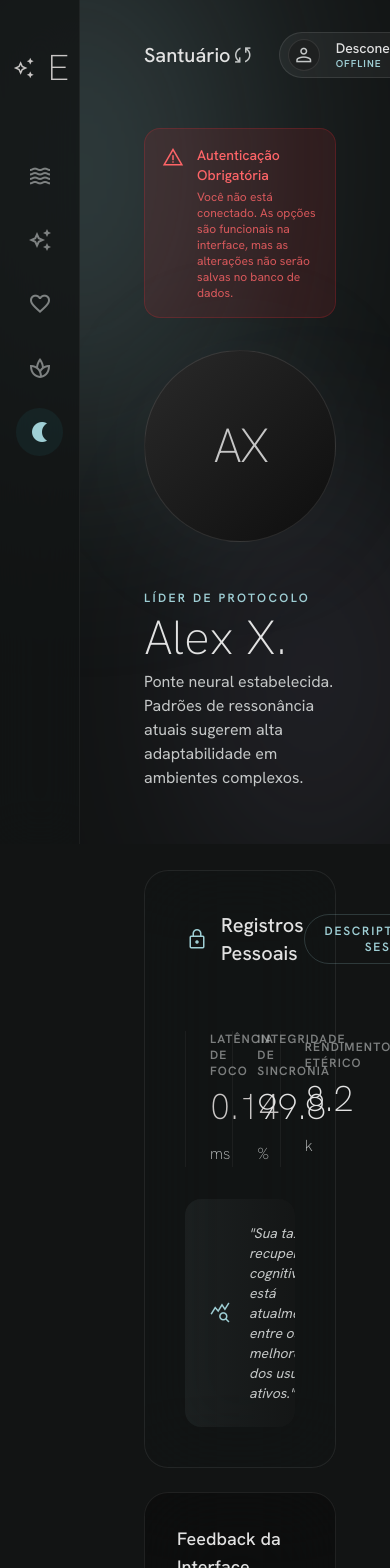
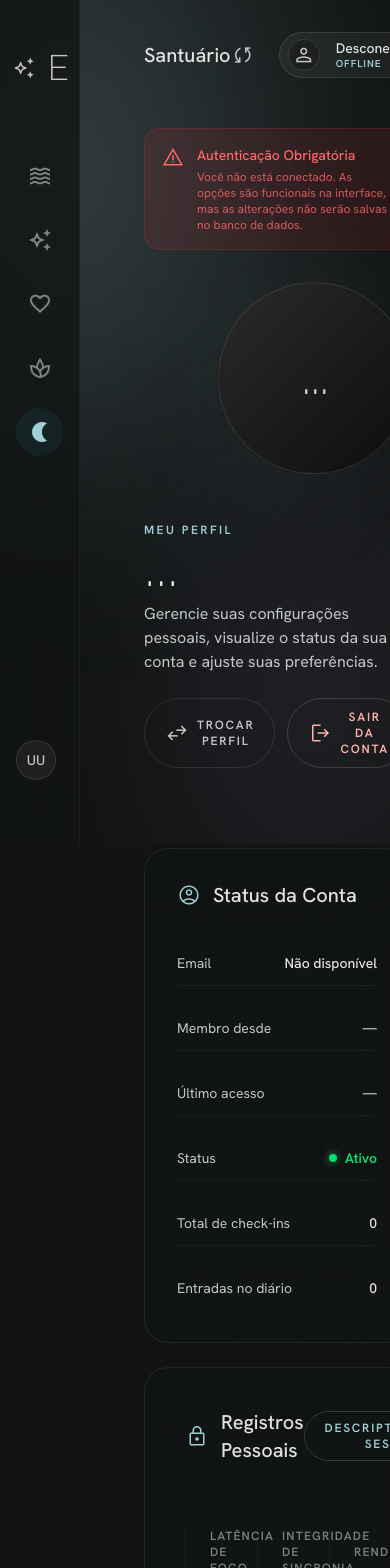
Before and after one commit to benramosetec16/Echomind, a Next.js app: page /dashboard/profile in a window 390 px wide. Shown: the top 1568 px of the page. Built offline with nearby package versions, Linux system fonts and the light colour scheme; no server answers.

Commit message:
commit 15

```diff
--- a/app/components/Sidebar.tsx
+++ b/app/components/Sidebar.tsx
@@ -1,6 +1,6 @@
 'use client';
 
-import { usePathname } from 'next/navigation';
+import { usePathname, useRouter } from 'next/navigation';
 import Link from 'next/link';
 import { useState, useEffect } from 'react';
 import { createClient } from '../../utils/supabase/client';
@@ -15,6 +15,7 @@ const navItems = [
 
 export default function Sidebar() {
   const pathname = usePathname();
+  const router = useRouter();
   const [userName, setUserName] = useState<string | null>(null);
   const [userInitials, setUserInitials] = useState<string>('UU');
   const supabase = createClient();
@@ -23,13 +24,18 @@ export default function Sidebar() {
     const fetchUser = async () => {
       const { data: { user } } = await supabase.auth.getUser();
       if (user) {
-        const name = user.user_metadata?.full_name || user.email?.split('@')[0] || 'Viajante';
+        const name = user.user_metadata?.full_name || user.email?.split('@')[0] || 'Usuário';
         setUserName(name);
         setUserInitials(name.substring(0, 2).toUpperCase());
       }
     };
     fetchUser();
   }, [supabase]);
+
+  const handleLogout = async () => {
+    await supabase.auth.signOut();
+    router.push('/login');
+  };
 
   return (
     <nav className="fixed left-0 top-0 h-full w-20 hover:w-64 transition-all duration-500 ease-in-out z-50 bg-background/80 backdrop-blur-xl border-r border-white/5 flex flex-col items-center py-8 gap-6 overflow-hidden group">
@@ -67,16 +73,29 @@ export default function Sidebar() {
         })}
       </div>
 
-      <div className="mt-auto mb-8 w-full px-4 flex justify-center group-hover:justify-start group-hover:px-6 transition-all">
-        <div className="flex items-center gap-4">
+      <div className="mt-auto mb-8 w-full px-4 flex flex-col gap-3">
+        {/* User Info */}
+        <div className="flex items-center gap-4 group-hover:px-2 transition-all">
           <div className="w-10 h-10 rounded-full border border-white/10 overflow-hidden flex-shrink-0 bg-surface-container flex items-center justify-center">
              <span className="font-sans text-sm font-medium text-on-surface-variant">{userInitials}</span>
           </div>
           <div className="flex flex-col opacity-0 group-hover:opacity-100 transition-opacity whitespace-nowrap">
             <span className="font-sans text-sm text-on-surface font-semibold">{userName || '...'}</span>
-            <span className="text-[10px] text-on-surface-variant uppercase tracking-widest">Ressonância: 98%</span>
+            <span className="text-[10px] text-green-400 uppercase tracking-widest font-semibold flex items-center gap-1">
+              <span className="w-1.5 h-1.5 rounded-full bg-green-400 inline-block"></span>
+              Online
+            </span>
           </div>
         </div>
+
+        {/* Logout button - only visible on hover */}
+        <button
+          onClick={handleLogout}
+          className="hidden group-hover:flex items-center gap-3 py-2.5 px-3 rounded-full text-on-surface-variant opacity-60 hover:text-error hover:opacity-100 hover:bg-error/10 transition-all duration-300"
+        >
+          <span className="material-symbols-outlined text-xl flex-shrink-0">logout</span>
+          <span className="font-sans text-sm tracking-wide whitespace-nowrap">Sair</span>
+        </button>
       </div>
     </nav>
   );
--- a/app/dashboard/profile/page.tsx
+++ b/app/dashboard/profile/page.tsx
@@ -5,13 +5,20 @@ import { motion } from 'framer-motion';
 import TopBar from '../../components/TopBar';
 import PageTransition from '../../components/PageTransition';
 import { createClient } from '../../../utils/supabase/client';
+import { useRouter } from 'next/navigation';
 
 export default function ProfilePage() {
   const supabase = createClient();
+  const router = useRouter();
   const [loading, setLoading] = useState(true);
   const [userId, setUserId] = useState<string | null>(null);
-  const [userName, setUserName] = useState<string>('Alex X.');
-  const [userInitials, setUserInitials] = useState<string>('AX');
+
+  // User data from auth
+  const [userName, setUserName] = useState<string>('...');
+  const [userInitials, setUserInitials] = useState<string>('...');
+  const [userEmail, setUserEmail] = useState<string>('');
+  const [userCreatedAt, setUserCreatedAt] = useState<string>('');
+  const [lastSignIn, setLastSignIn] = useState<string>('');
 
   // Form State
   const [hapticIntensity, setHapticIntensity] = useState(75);
@@ -21,8 +28,12 @@ export default function ProfilePage() {
   const [aethericProxy, setAethericProxy] = useState(true);
   const [localArchiving, setLocalArchiving] = useState(false);
 
-  // Mock metrics for display
+  // Metrics
   const [metrics, setMetrics] = useState({ focusLatency: 0.14, syncIntegrity: 99.8, aethericYield: 8.2 });
+
+  // Stats
+  const [totalCheckins, setTotalCheckins] = useState(0);
+  const [totalJournalEntries, setTotalJournalEntries] = useState(0);
 
   useEffect(() => {
     async function loadProfile() {
@@ -31,10 +42,24 @@ export default function ProfilePage() {
 
         if (session?.user) {
           setUserId(session.user.id);
-          const name = session.user.user_metadata?.full_name || session.user.email?.split('@')[0] || 'Líder';
+          const name = session.user.user_metadata?.full_name || session.user.email?.split('@')[0] || 'Usuário';
           setUserName(name);
           setUserInitials(name.substring(0, 2).toUpperCase());
+          setUserEmail(session.user.email || '');
 
+          // Format dates
+          if (session.user.created_at) {
+            setUserCreatedAt(new Date(session.user.created_at).toLocaleDateString('pt-BR', {
+              day: '2-digit', month: 'long', year: 'numeric'
+            }));
+          }
+          if (session.user.last_sign_in_at) {
+            setLastSignIn(new Date(session.user.last_sign_in_at).toLocaleDateString('pt-BR', {
+              day: '2-digit', month: 'long', year: 'numeric', hour: '2-digit', minute: '2-digit'
+            }));
+          }
+
+          // Load profile settings
           const { data, error } = await supabase
             .from('profiles')
             .select('*')
@@ -55,13 +80,23 @@ export default function ProfilePage() {
                aethericYield: data.aetheric_yield ?? 8.2,
             });
           } else if (error && error.code !== 'PGRST116') {
-            console.error("Error loading profile:", error.message);
+            console.error("Erro ao carregar perfil:", error.message);
           }
+
+          // Load stats
+          const [checkinsRes, journalRes] = await Promise.all([
+            supabase.from('emotional_checkins').select('id', { count: 'exact', head: true }).eq('user_id', session.user.id),
+            supabase.from('aetheric_journal').select('id', { count: 'exact', head: true }).eq('user_id', session.user.id),
+          ]);
+
+          setTotalCheckins(checkinsRes.count ?? 0);
+          setTotalJournalEntries(journalRes.count ?? 0);
+
         } else {
-          console.warn("No active session found. Changes will only be local.");
+          console.warn("Nenhuma sessão ativa encontrada.");
         }
       } catch (err) {
-        console.error("Unexpected error loading profile:", err);
+        console.error("Erro inesperado ao carregar perfil:", err);
       } finally {
         setLoading(false);
       }
@@ -70,10 +105,7 @@ export default function ProfilePage() {
   }, []);
 
   const updateProfile = async (updates: any) => {
-    if (!userId) {
-      console.log("Local state updated. Log in to sync with Supabase:", updates);
-      return;
-    }
+    if (!userId) return;
 
     const { error } = await supabase
       .from('profiles')
@@ -81,7 +113,7 @@ export default function ProfilePage() {
       .eq('id', userId);
 
     if (error) {
-      console.error("Error updating profile:", error.message);
+      console.error("Erro ao atualizar perfil:", error.message);
     }
   };
 
@@ -117,6 +149,16 @@ export default function ProfilePage() {
     const val = !localArchiving;
     setLocalArchiving(val);
     updateProfile({ local_archiving: val });
+  };
+
+  const handleLogout = async () => {
+    await supabase.auth.signOut();
+    router.push('/login');
+  };
+
+  const handleSwitchProfile = async () => {
+    await supabase.auth.signOut();
+    router.push('/login');
   };
 
   if (loading) {
@@ -157,23 +199,83 @@ export default function ProfilePage() {
                 </div>
               </div>
 
-              <div className="pb-4">
-                <span className="text-xs font-semibold text-secondary uppercase tracking-[0.2em] mb-2 block">Líder de Protocolo</span>
+              <div className="pb-4 flex-1">
+                <span className="text-xs font-semibold text-secondary uppercase tracking-[0.2em] mb-2 block">Meu Perfil</span>
                 <h1 className="text-5xl font-light text-on-surface mb-2">{userName}</h1>
-                <p className="text-on-surface-variant max-w-md">
-                  Ponte neural estabelecida. Padrões de ressonância atuais sugerem alta adaptabilidade em ambientes complexos.
+                <p className="text-on-surface-variant max-w-md mb-6">
+                  Gerencie suas configurações pessoais, visualize o status da sua conta e ajuste suas preferências.
                 </p>
+                <div className="flex gap-3">
+                  <button
+                    onClick={handleSwitchProfile}
+                    className="px-5 py-2.5 rounded-full border border-white/10 text-on-surface-variant text-xs uppercase tracking-[0.15em] font-semibold hover:bg-white/5 hover:border-white/20 transition-all flex items-center gap-2"
+                  >
+                    <span className="material-symbols-outlined text-sm">swap_horiz</span>
+                    Trocar Perfil
+                  </button>
+                  <button
+                    onClick={handleLogout}
+                    className="px-5 py-2.5 rounded-full border border-error/20 text-error text-xs uppercase tracking-[0.15em] font-semibold hover:bg-error/10 hover:border-error/40 transition-all flex items-center gap-2"
+                  >
+                    <span className="material-symbols-outlined text-sm">logout</span>
+                    Sair da Conta
+                  </button>
+                </div>
               </div>
             </motion.div>
 
             {/* Bento Grid */}
             <div className="grid grid-cols-1 lg:grid-cols-12 gap-6">
+
+              {/* Account Status Card */}
+              <motion.div
+                initial={{ opacity: 0, y: 20 }}
+                animate={{ opacity: 1, y: 0 }}
+                transition={{ delay: 0.05 }}
+                className="lg:col-span-5 aetheric-glass rounded-3xl p-8"
+              >
+                <div className="flex items-center gap-3 mb-8">
+                  <span className="material-symbols-outlined text-secondary">account_circle</span>
+                  <h3 className="text-xl font-medium text-on-surface">Status da Conta</h3>
+                </div>
+
+                <div className="flex flex-col gap-5">
+                  <div className="flex justify-between items-center py-3 border-b border-white/5">
+                    <span className="text-sm text-on-surface-variant">Email</span>
+                    <span className="text-sm text-on-surface font-medium">{userEmail || 'Não disponível'}</span>
+                  </div>
+                  <div className="flex justify-between items-center py-3 border-b border-white/5">
+                    <span className="text-sm text-on-surface-variant">Membro desde</span>
+                    <span className="text-sm text-on-surface font-medium">{userCreatedAt || '—'}</span>
+                  </div>
+                  <div className="flex justify-between items-center py-3 border-b border-white/5">
+                    <span className="text-sm text-on-surface-variant">Último acesso</span>
+                    <span className="text-sm text-on-surface font-medium">{lastSignIn || '—'}</span>
+                  </div>
+                  <div className="flex justify-between items-center py-3 border-b border-white/5">
+                    <span className="text-sm text-on-surface-variant">Status</span>
+                    <span className="flex items-center gap-2">
+                      <div className="w-2 h-2 rounded-full bg-green-400 shadow-[0_0_8px_rgba(74,222,128,0.6)]"></div>
+                      <span className="text-sm text-green-400 font-semibold">Ativo</span>
+                    </span>
+                  </div>
+                  <div className="flex justify-between items-center py-3 border-b border-white/5">
+                    <span className="text-sm text-on-surface-variant">Total de check-ins</span>
+                    <span className="text-sm text-on-surface font-medium">{totalCheckins}</span>
+                  </div>
+                  <div className="flex justify-between items-center py-3">
+                    <span className="text-sm text-on-surface-variant">Entradas no diário</span>
+                    <span className="text-sm text-on-surface font-medium">{totalJournalEntries}</span>
+                  </div>
+                </div>
+              </motion.div>
+
               {/* Personal Records */}
               <motion.div
                 initial={{ opacity: 0, y: 20 }}
                 animate={{ opacity: 1, y: 0 }}
                 transition={{ delay: 0.1 }}
-                className="lg:col-span-8 aetheric-glass rounded-3xl p-10 flex flex-col min-h-[400px]"
+                className="lg:col-span-7 aetheric-glass rounded-3xl p-10 flex flex-col min-h-[400px]"
               >
                 <div className="flex justify-between items-center mb-12">
                   <div className="flex items-center gap-3">
@@ -197,7 +299,7 @@ export default function ProfilePage() {
                   </div>
 
                   <div className="border-l border-white/5 pl-6 flex flex-col justify-center">
-                    <span className="text-xs uppercase tracking-[0.1em] text-on-surface-variant opacity-60 mb-2 font-semibold">Rendimento Etérico</span>
+                    <span className="text-xs uppercase tracking-[0.1em] text-on-surface-variant opacity-60 mb-2 font-semibold">Rendimento</span>
                     <div className="text-4xl font-extralight text-on-surface">{metrics.aethericYield} <span className="text-base text-on-surface-variant">k</span></div>
                   </div>
                 </div>
@@ -274,14 +376,14 @@ export default function ProfilePage() {
                 initial={{ opacity: 0, y: 20 }}
                 animate={{ opacity: 1, y: 0 }}
                 transition={{ delay: 0.3 }}
-                className="lg:col-span-12 glass-panel rounded-3xl p-8"
+                className="lg:col-span-8 glass-panel rounded-3xl p-8"
               >
                 <div className="flex items-center gap-3 mb-8">
                   <span className="material-symbols-outlined text-on-surface-variant">fingerprint</span>
                   <h3 className="text-xl font-medium text-on-surface">Protocolos de Privacidade</h3>
                 </div>
 
-                <div className="grid grid-cols-1 md:grid-cols-2 lg:grid-cols-4 gap-6">
+                <div className="grid grid-cols-1 md:grid-cols-2 gap-6">
                   {/* Ghost Mode */}
                   <div
                     onClick={toggleGhostMode}
--- a/app/layout.tsx
+++ b/app/layout.tsx
@@ -9,8 +9,8 @@ const hankenGrotesk = Hanken_Grotesk({
 });
 
 export const metadata: Metadata = {
-  title: "EchoMind | Neural Emotional Intelligence",
-  description: "Your emotional ecosystem, powered by aetheric intelligence. Monitor, reflect, and optimize your mental resonance.",
+  title: "EchoMind | Inteligência Emocional",
+  description: "Seu ecossistema emocional inteligente. Monitore, reflita e otimize seu bem-estar mental com análises práticas de IA.",
 };
 
 export default function RootLayout({
@@ -19,7 +19,7 @@ export default function RootLayout({
   children: React.ReactNode;
 }>) {
   return (
-    <html lang="en" className={`${hankenGrotesk.variable} dark antialiased`}>
+    <html lang="pt-BR" className={`${hankenGrotesk.variable} dark antialiased`}>
       <head>
         <link href="https://fonts.googleapis.com/css2?family=Material+Symbols+Outlined:wght,FILL@100..700,0..1&display=swap" rel="stylesheet" />
       </head>
--- a/app/login/actions.ts
+++ b/app/login/actions.ts
@@ -11,7 +11,7 @@ export async function login(formData: FormData) {
   const password = formData.get('password') as string
 
   if (!email || !password) {
-    return { error: 'Identity and Keyphrase are required' }
+    return { error: 'Email e senha são obrigatórios' }
   }
 
   const { error } = await supabase.auth.signInWithPassword({
@@ -35,7 +35,7 @@ export async function signup(formData: FormData) {
   const fullName = (formData.get('fullName') as string)?.trim()
 
   if (!email || !password || !fullName) {
-    return { error: 'Identity, Keyphrase and Name are required' }
+    return { error: 'Email, senha e nome completo são obrigatórios' }
   }
 
   const { error } = await supabase.auth.signUp({
--- a/app/login/page.tsx
+++ b/app/login/page.tsx
@@ -220,11 +220,7 @@ export default function LoginPage() {
                 onClick={toggleMode}
                 className="text-xs text-on-surface-variant hover:text-secondary transition-colors underline underline-offset-4"
               >
-<<<<<<< HEAD
-                {mode === 'login' ? 'Solicitar Nova Designação (Cadastrar)' : 'Retornar ao Portal de Acesso (Entrar)'}
-=======
                 {mode === 'login' ? 'Não tem uma conta? Cadastre-se' : 'Já tem uma conta? Faça Login'}
->>>>>>> 7c674dd8fe0c5be43c71f82ad7b6834d09f637ca
               </button>
 
               <button type="button" className="flex items-center gap-3 text-on-surface-variant hover:text-secondary transition-colors group mt-2">
```
Also changed, not shown: app/dashboard/checkin/actions.ts (+17 -9 lines), 1 other file (tests, documents, lock files or other folders).
